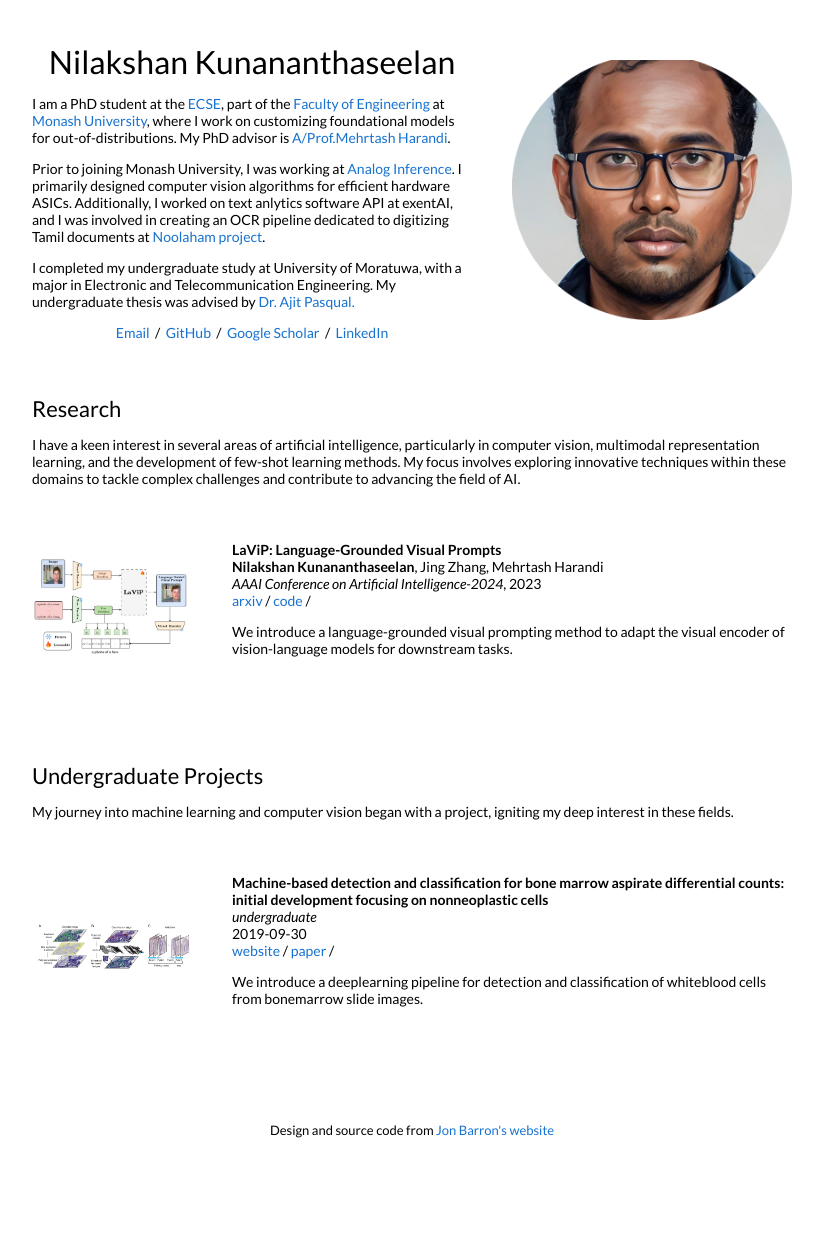
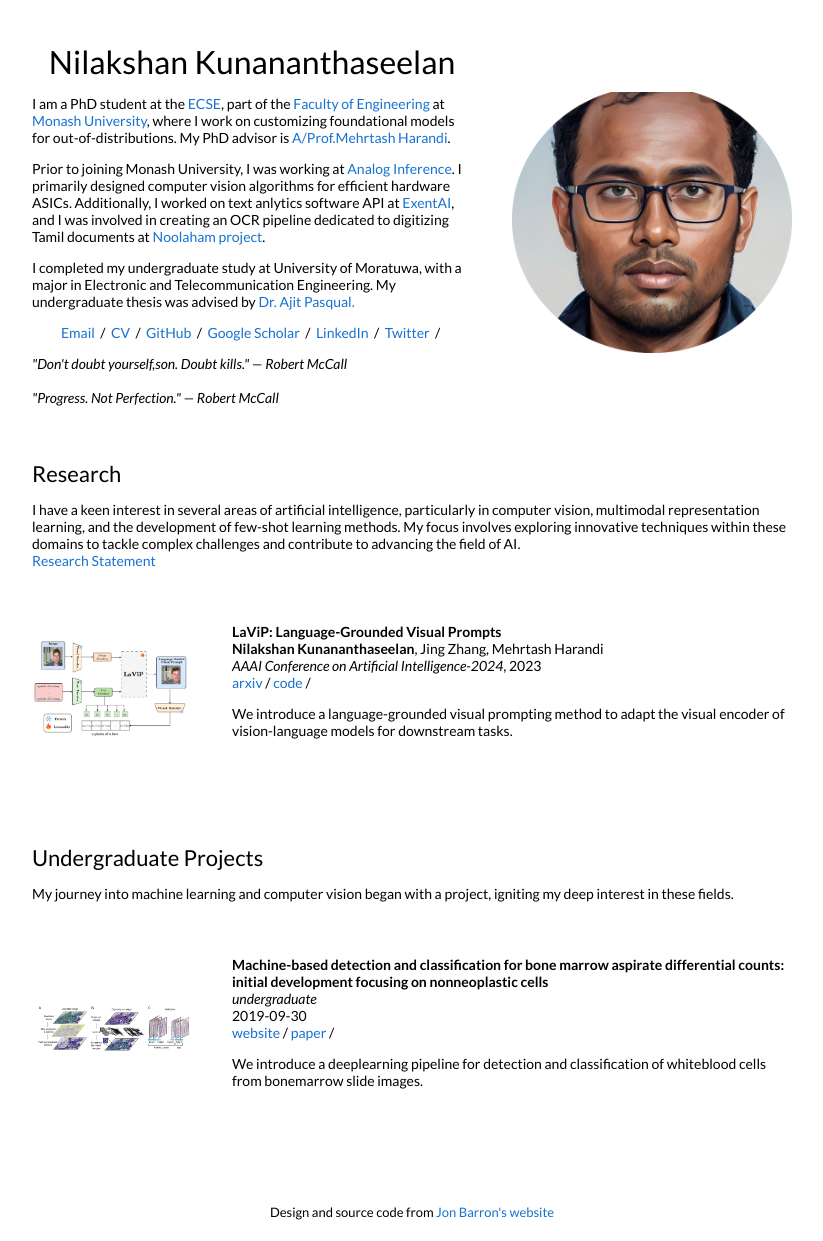
Before and after one commit to NilakshanKunananthaseelan/NilakshanKunananthaseelan.github.io, a Jekyll site: the page built from _posts/2023-12-09-lavip.markdown, in a window 1280 px wide. Shown: the whole page, without its empty margins (228-1051 px from the left). Built offline with Jekyll 4.4.1, drawn with Linux system fonts in a browser that asks for light colours; before the commit the page ends 1159 px from its top, so only the background shows below that.

Commit message:
Added CV

```diff
--- a/_layouts/default.html
+++ b/_layouts/default.html
@@ -37,7 +37,7 @@
               <p>I am a PhD student at the <a href="https://www.monash.edu/engineering/departments/ecse">ECSE</a>, part of the <a href="https://www.monash.edu/engineering">Faculty of Engineering</a> at <a href="https://www.monash.edu/">Monash University</a>, where I work on customizing foundational models for out-of-distributions. My PhD advisor is <a href="https://sites.google.com/site/mehrtashharandi/">A/Prof.Mehrtash Harandi</a>.
               </p>
               <p>
-                Prior to joining Monash University, I was working at <a href="https://www.analog-inference.com/">Analog Inference</a>. I primarily designed computer vision algorithms for efficient hardware ASICs. Additionally, I worked on text anlytics software API at exentAI, and I was involved in creating an OCR pipeline dedicated to digitizing Tamil documents at <a href="https://noolahamfoundation.org/wiki/index.php/Main_Page">Noolaham project</a>.
+                Prior to joining Monash University, I was working at <a href="https://www.analog-inference.com/">Analog Inference</a>. I primarily designed computer vision algorithms for efficient hardware ASICs. Additionally, I worked on text anlytics software API at <a href="https://www.exentai.com/">ExentAI</a>, and I was involved in creating an OCR pipeline dedicated to digitizing Tamil documents at <a href="https://noolahamfoundation.org/wiki/index.php/Main_Page">Noolaham project</a>.
 
 
               </p>
@@ -46,10 +46,21 @@
               </p>
               <p style="text-align:center">
                 <a target="_blank" href="https://mailhide.io/e/vCZOeTTi"> Email</a> &nbsp;/&nbsp;
+                <a href="pdfs/CV_Nilakshan.pdf">CV</a> &nbsp;/&nbsp;
                 <a href="https://github.com/NilakshanKunananthaseelan">GitHub</a> &nbsp;/&nbsp;
                 <a href="https://scholar.google.com/citations?user=5YgCHuEAAAAJ&hl=en">Google Scholar</a> &nbsp;/&nbsp;
-                <a href="https://www.linkedin.com/in/knilakshan20/"> LinkedIn </a>
+                <a href="https://www.linkedin.com/in/knilakshan20/"> LinkedIn </a>&nbsp;/&nbsp;
+                <a href="https://twitter.com/knilakshan_20">Twitter</a> &nbsp;/&nbsp;
               </p>
+
+              <p>
+                <i>"Don't doubt yourself,son. Doubt kills." — Robert McCall</i>
+                <br><br>
+                <i>"Progress. Not Perfection." — Robert McCall</i>
+              </p>
+
+
+
             </td>
             <td style="padding:2.5%;width:40%;max-width:40%">
               <img style="width:100%;max-width:100%" alt="profile photo" src="images/circle_crop.png">
@@ -63,7 +74,9 @@
               <h2>Research</h2>
               <p>
                 I have a keen interest in several areas of artificial intelligence, particularly in computer vision, multimodal representation learning, and the development of few-shot learning methods. My focus involves exploring innovative techniques within these domains to tackle complex challenges and contribute to advancing the field of AI.
+                <br><a href="post.html">Research Statement</a>
               </p>
+
             </td>
           </tr>
         </table>
```
Also changed, not shown: 1 other file.
